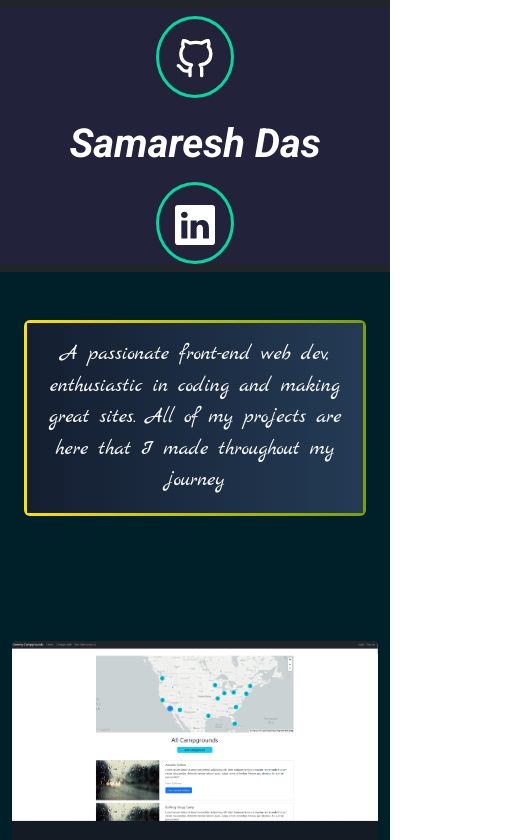
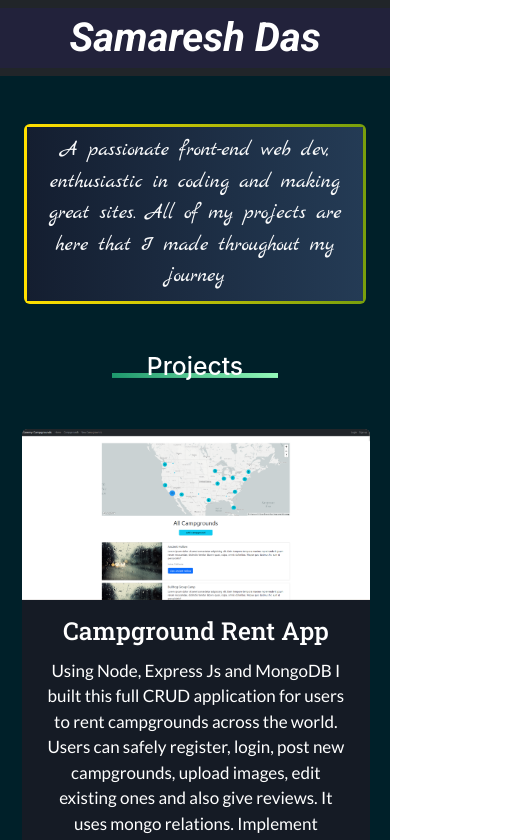
Before and after one commit to Samaresh-Das/All-projects-page, a React (Create React App) app: page / in a window 390 px wide. Shown: the top 840 px of the page, 508 px wide, since content can reach past the window. Built offline with nearby package versions, Linux system fonts and the light colour scheme.

Commit message:
Made mobile responsive

```diff
--- a/src/App.css
+++ b/src/App.css
@@ -5,6 +5,11 @@
 
 body {
   height: 100%;
+  width: 100%;
+}
+
+html {
+  width: 100%;
 }
 
 .about {
@@ -40,15 +45,19 @@ body {
 }
 
 .title {
-  margin: 0 400px;
+  margin: 0px 100px;
   background-image: linear-gradient(to right, #1d976c, #93f9b9);
   background-repeat: no-repeat;
   background-size: 100% 0.2em;
   background-position: 0 88%;
   transition: background-size 0.25s ease-in;
+  text-align: center;
 }
 .title:hover {
   background-size: 100% 88%;
+}
+
+@media only screen and (min-width: 768px) {
 }
 
 .description {
@@ -75,9 +84,27 @@ body {
   color: #ffd6a5 !important;
 }
 
-.card:hover {
-  width: 32rem !important;
-  box-shadow: 4px 10px 20px #e3e902;
+@media only screen and (min-width: 768px) {
+  .card:hover {
+    width: 32rem !important;
+    box-shadow: 4px 10px 20px #e3e902;
+  }
+  .title {
+    margin: 0 400px;
+  }
+}
+
+@media only screen and (max-width: 768px) {
+  .card {
+    margin: 10px;
+    width: 95% !important;
+  }
+
+  .footer-linkedin,
+  .footer-github,
+  .footer-portfolio {
+    font-size: 15px;
+  }
 }
 
 .card-body {
--- a/src/components/About.js
+++ b/src/components/About.js
@@ -5,7 +5,7 @@ const About = () => {
     <Fragment>
       <div className="about">
         <div className="container py-5">
-          <div className=" p-3 bg-body rounded text-center about-me-text text-light">
+          <div className=" p-2 p-md-3 bg-body rounded text-center about-me-text text-light">
             A passionate front-end web dev, enthusiastic in coding and making
             great sites. All of my projects are here that I made throughout my
             journey{" "}
--- a/src/components/Footer.js
+++ b/src/components/Footer.js
@@ -18,13 +18,22 @@ const Footer = () => {
           <a
             href="https://linkedin.com/in/samaresh-das-ab9621212"
             target="blank"
+            className="footer-linkedin"
           >
             <BsLinkedin />
           </a>
-          <a href="https://github.com/Samaresh-Das" target="blank">
+          <a
+            href="https://github.com/Samaresh-Das"
+            target="blank"
+            className="footer-github"
+          >
             <BsGithub />
           </a>
-          <a href="https://samaresh-portfolio.netlify.app/" target="blank">
+          <a
+            href="https://samaresh-portfolio.netlify.app/"
+            target="blank"
+            className="footer-portfolio"
+          >
             <RiPassportFill />
           </a>
         </IconContext.Provider>
--- a/src/components/Navbar.js
+++ b/src/components/Navbar.js
@@ -6,21 +6,21 @@ import { IconContext } from "react-icons";
 const Navbar = () => {
   return (
     <Fragment>
-      <nav className="text-bg-dark py-2">
-        <ul className="nav justify-content-center">
-          <li className="nav-item pt-2 mx-2">
+      <nav className="text-bg-dark py-2  ">
+        <ul className="nav justify-content-center ">
+          <li className="nav-item pt-2 mx-2 d-none d-md-block ">
             <IconContext.Provider
               value={{ color: "white", className: "global-class-name" }}
             >
-              <div className="git px-3 py-2">
+              <div className="git px-3 py-2 ">
                 <a href="https://github.com/Samaresh-Das" target="blank">
                   <FiGithub />
                 </a>
               </div>
             </IconContext.Provider>
           </li>
-          <li className="nav-item pt-3 mx-4">Samaresh Das</li>
-          <li className="nav-item pt-2 mx-4">
+          <li className="nav-item pt-md-3 mx-4">Samaresh Das</li>
+          <li className="nav-item pt-2 mx-4 d-none d-md-block">
             <IconContext.Provider
               value={{ color: "white", className: "global-class-name" }}
             >
--- a/src/components/Projects.js
+++ b/src/components/Projects.js
@@ -39,9 +39,9 @@ const Projects = () => {
   return (
     <Fragment>
       <div className=" text-center mb-4">
-        <h2 className="text-white title">Projects</h2>
+        <h2 className="text-white title ">Projects</h2>
       </div>
-      <div className="d-flex justify-content-around  flex-wrap">
+      <div className="d-flex flex-column flex-md-row justify-content-md-around  flex-md-wrap">
         {allProjects}
       </div>
     </Fragment>
```
